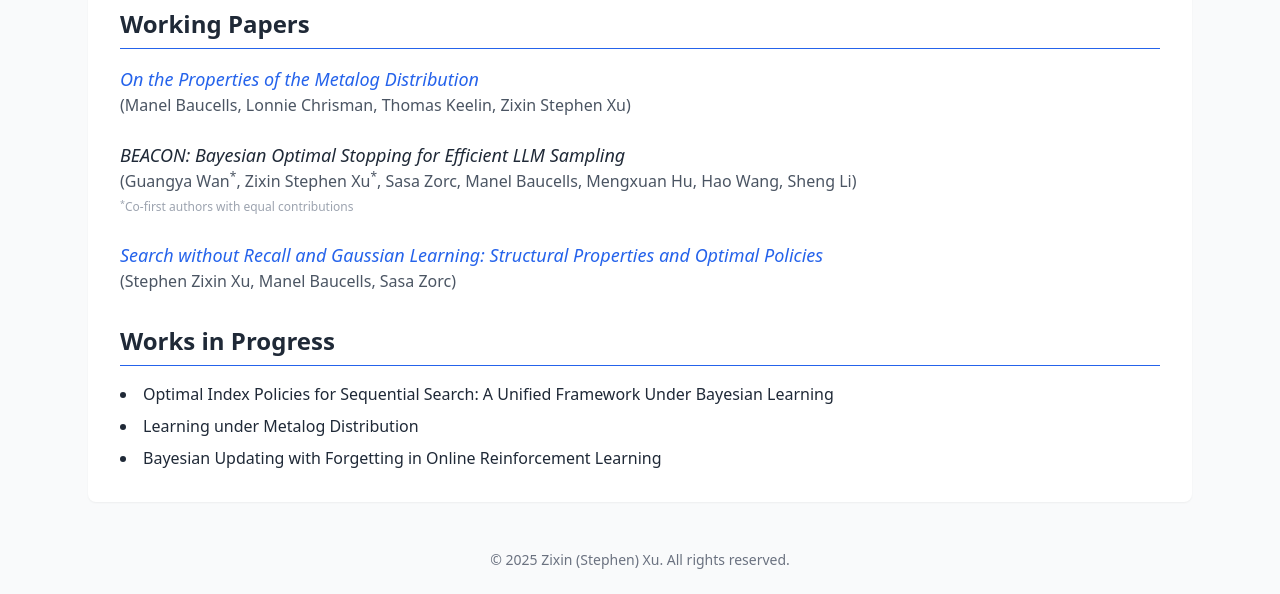
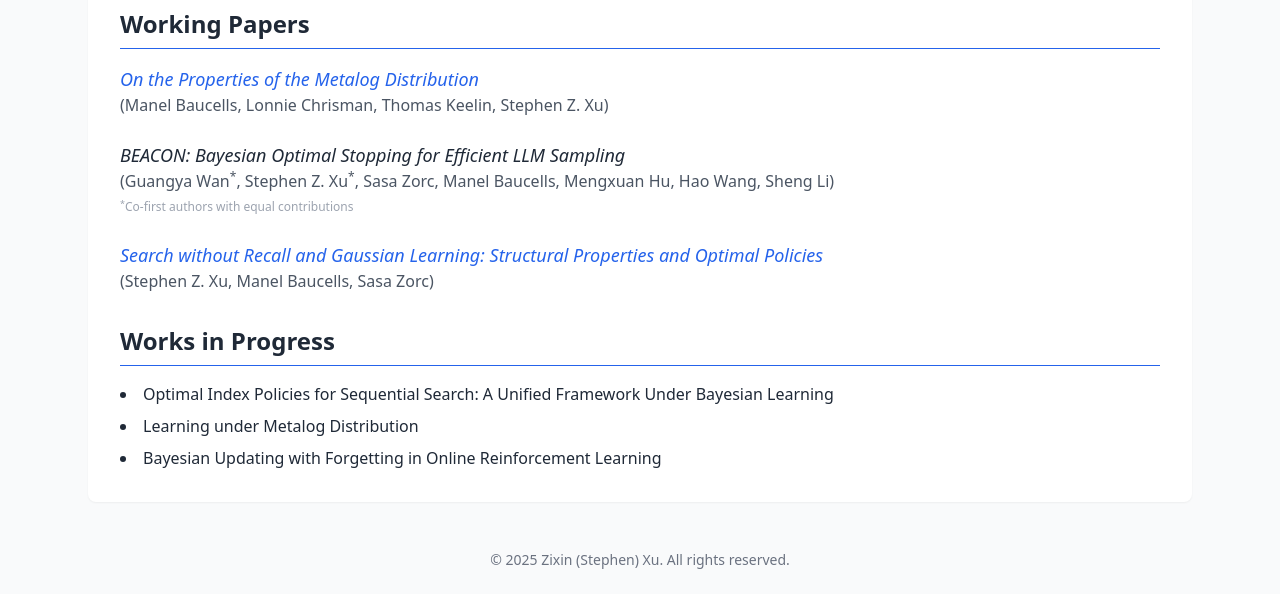
Before and after one commit to Stephenxuu/stephenxuu.github.io, a plain HTML site: page index.html in a window 1280 px wide. Both pictures are taken after a click on the button "Research". Shown: the part 216-810 px from the top of the page. Drawn offline with nearby package versions, Linux system fonts and the light colour scheme.

Commit message:
Update author name format in research papers

```diff
--- a/index.html
+++ b/index.html
@@ -100,16 +100,16 @@
                     <ul class="space-y-4 sm:space-y-6">
                         <li>
                             <em class="text-base sm:text-lg"><a href="https://papers.ssrn.com/sol3/papers.cfm?abstract_id=5280979" target="_blank" class="text-blue-600 hover:underline">On the Properties of the Metalog Distribution</a></em><br>
-                            <span class="text-gray-600 text-sm sm:text-base">(Manel Baucells, Lonnie Chrisman, Thomas Keelin, Zixin Stephen Xu)</span><br>
+                            <span class="text-gray-600 text-sm sm:text-base">(Manel Baucells, Lonnie Chrisman, Thomas Keelin, Stephen Z. Xu)</span><br>
                         </li>
                         <li>
                             <em class="text-base sm:text-lg">BEACON: Bayesian Optimal Stopping for Efficient LLM Sampling</em><br>
-                            <span class="text-gray-600 text-sm sm:text-base">(Guangya Wan<sup>*</sup>, Zixin Stephen Xu<sup>*</sup>, Sasa Zorc, Manel Baucells, Mengxuan Hu, Hao Wang, Sheng Li)</span><br>
+                            <span class="text-gray-600 text-sm sm:text-base">(Guangya Wan<sup>*</sup>, Stephen Z. Xu<sup>*</sup>, Sasa Zorc, Manel Baucells, Mengxuan Hu, Hao Wang, Sheng Li)</span><br>
                             <small class="text-xs text-gray-400"><sup>*</sup>Co-first authors with equal contributions</small>
                         </li>
                         <li>
                             <em class="text-base sm:text-lg"><a href="https://papers.ssrn.com/sol3/papers.cfm?abstract_id=5414554" target="_blank" class="text-blue-600 hover:underline">Search without Recall and Gaussian Learning: Structural Properties and Optimal Policies</a></em><br>
-                            <span class="text-gray-600 text-sm sm:text-base">(Stephen Zixin Xu, Manel Baucells, Sasa Zorc)</span><br>
+                            <span class="text-gray-600 text-sm sm:text-base">(Stephen Z. Xu, Manel Baucells, Sasa Zorc)</span><br>
                         </li>
                     </ul>
                 </section>
```
